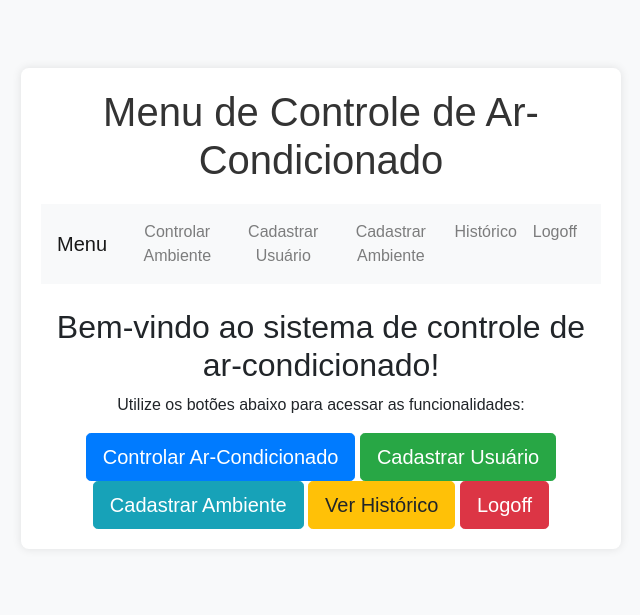
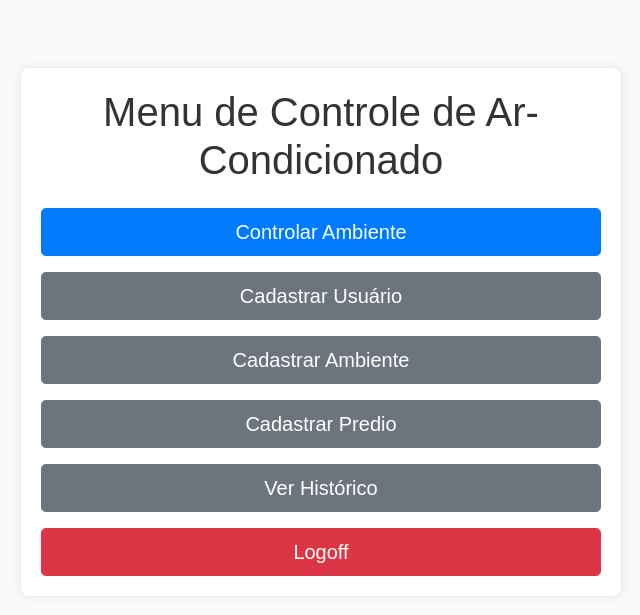
Before and after one commit to PedroHSassii/TCC, a PHP site: page /menu.php in a window 1280 px wide. Shown: the top 615 px of the page, without its empty margins (319-959 px from the left). Run offline with PHP 8.4, Linux system fonts and the light colour scheme; a user stored in the database is signed in; data comes from the database, SQL or seed files in the repository.

Commit message:
220525-10

```diff
--- a/cadastrar_usuario.php
+++ b/cadastrar_usuario.php
@@ -51,7 +51,7 @@ if ($_SERVER['REQUEST_METHOD'] == 'POST') {
                 <input type="password" name="senha" class="form-control" required>
             </div>
             <div class="form-group form-check">
-                <input type="checkbox" name="is_admin" class="form-check-input" id="isAdmin">
+                <input type="checkbox" name="is_admin" class="form-check-input" id="isAdmin" style="transform: scale(1.5);"> <!-- Aumenta o tamanho do checkbox -->
                 <label class="form-check-label" for="isAdmin">Usuário Administrador</label>
             </div>
             <button type="submit" class="btn btn-primary btn-block">Cadastrar</button>
--- a/menu.php
+++ b/menu.php
@@ -30,46 +30,16 @@ $stmt->close();
     <div class="container mt-5">
         <h1 class="text-center">Menu de Controle de Ar-Condicionado</h1>
 
-        <!-- Menu de navegação -->
-        <nav class="navbar navbar-expand-lg navbar-light bg-light">
-            <a class="navbar-brand" href="#">Menu</a>
-            <button class="navbar-toggler" type="button" data-toggle="collapse" data-target="#navbarNav" aria-controls="navbarNav" aria-expanded="false" aria-label="Toggle navigation">
-                <span class="navbar-toggler-icon"></span>
-            </button>
-            <div class="collapse navbar-collapse" id="navbarNav">
-                <ul class="navbar-nav">
-                    <li class="nav-item">
-                        <a class="nav-link" href="controle.php">Controlar Ambiente</a>
-                    </li>
-                    <?php if ($is_admin): ?>
-                        <li class="nav-item">
-                            <a class="nav-link" href="cadastrar_usuario.php">Cadastrar Usuário</a>
-                        </li>
-                        <li class="nav-item">
-                            <a class="nav-link" href="cadastrar_ambiente.php">Cadastrar Ambiente</a>
-                        </li>
-                        <li class="nav-item">
-                            <a class="nav-link" href="historico.php">Histórico</a>
-                        </li>
-                    <?php endif; ?>
-                    <li class="nav-item">
-                        <a class="nav-link" href="logout.php">Logoff</a>
-                    </li>
-                </ul>
-            </div>
-        </nav>
-
         <!-- Botões de Ação -->
         <div class="text-center mt-4">
-            <h2>Bem-vindo ao sistema de controle de ar-condicionado!</h2>
-            <p>Utilize os botões abaixo para acessar as funcionalidades:</p>
-            <a href="controle.php" class="btn btn-primary btn-lg">Controlar Ar-Condicionado</a>
+            <a href="controle.php" class="btn btn-primary btn-lg btn-block mb-3">Controlar Ambiente</a>
             <?php if ($is_admin): ?>
-                <a href="cadastrar_usuario.php" class="btn btn-success btn-lg">Cadastrar Usuário</a>
-                <a href="cadastrar_ambiente.php" class="btn btn-info btn-lg">Cadastrar Ambiente</a>
-                <a href="historico.php" class="btn btn-warning btn-lg">Ver Histórico</a>
+                <a href="cadastrar_usuario.php" class="btn btn-secondary btn-lg btn-block mb-3">Cadastrar Usuário</a>
+                <a href="cadastrar_ambiente.php" class="btn btn-secondary btn-lg btn-block mb-3">Cadastrar Ambiente</a>
+                <a href="cadastrar_predio.php" class="btn btn-secondary btn-lg btn-block mb-3">Cadastrar Predio</a>
+                <a href="historico.php" class="btn btn-secondary btn-lg btn-block mb-3">Ver Histórico</a>
             <?php endif; ?>
-            <a href="logout.php" class="btn btn-danger btn-lg">Logoff</a>
+            <a href="logout.php" class="btn btn-danger btn-lg btn-block">Logoff</a>
         </div>
     </div>
 
```
Also changed, not shown: cadastrar_ambiente.php (+45 -12 lines).
